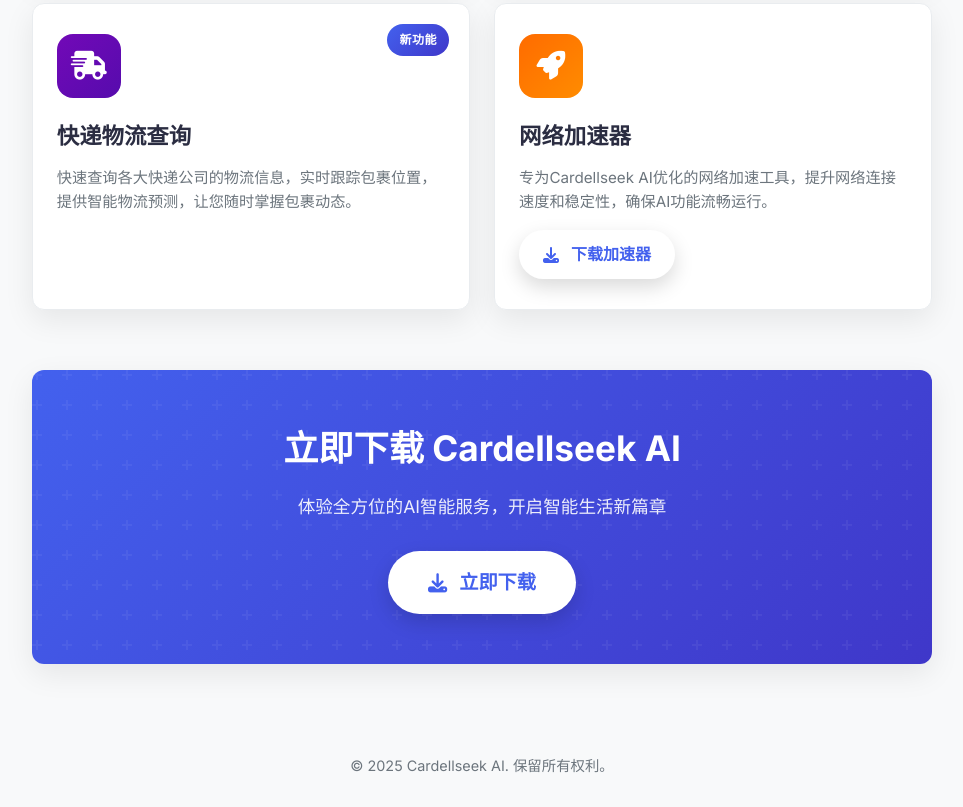
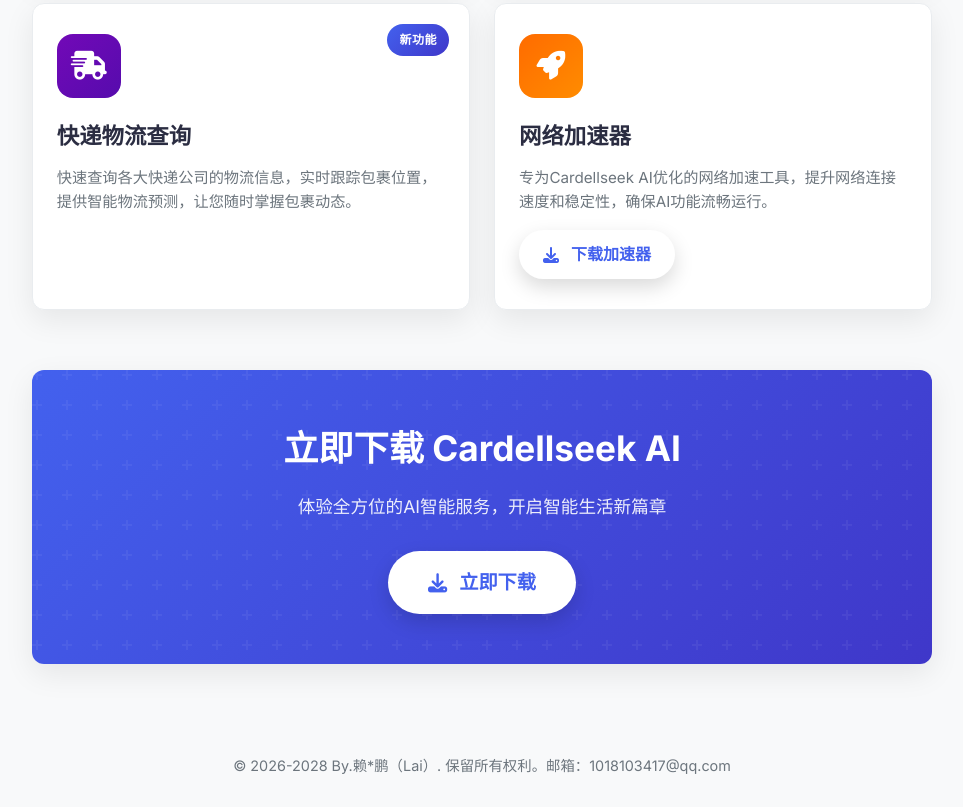
Before and after one commit to csnb666/xiazai, a plain HTML site: page index.html in a window 1280 px wide. Shown: the part 1088-1895 px from the top of the page, without its empty margins (158-1121 px from the left). Drawn offline with Linux system fonts and the light colour scheme.

Commit message:
Update footer copyright information and email

```diff
--- a/index.html
+++ b/index.html
@@ -430,7 +430,7 @@
     </div>
 
     <footer>
-        <p>© 2025 Cardellseek AI. 保留所有权利。</p>
+        <p>© 2026-2028 By.赖*鹏（Lai）. 保留所有权利。邮箱：1018103417@qq.com</p>
     </footer>
 
     <script>
```
